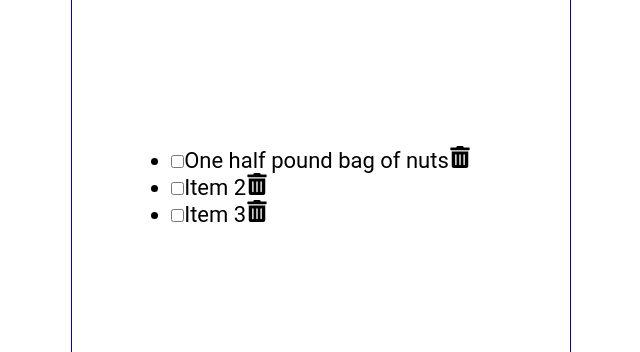
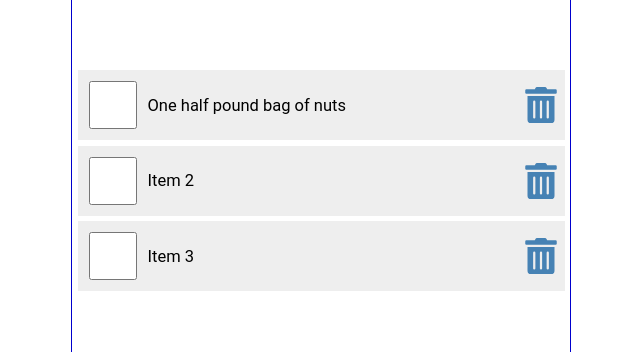
Before and after one commit to 1point21/first-react-app-1, a React (Create React App) app: page / in a window 1280 px wide. Shown: the part 239-591 px from the top of the page, without its empty margins (319-959 px from the left). Built offline with nearby package versions, Linux system fonts and the light colour scheme.

Commit message:
feat: add styles for list elements

```diff
--- a/src/index.css
+++ b/src/index.css
@@ -57,3 +57,62 @@
   display: grid;
   place-content: center;
 }
+
+ul {
+  width: 100%;
+  list-style: none;
+  padding: 0 0.25rem 0.25rem
+}
+
+ul li::before{
+  content: "\200B"
+}
+
+.item{
+  display: flex;
+  justify-content: flex-start;
+  align-items: center;
+  padding: 0.5rem 0 0.5rem 0.5rem;
+  margin: 0.25rem 0;
+  background-color: #eee;
+}
+
+.item:first-child{
+  margin: 0;
+}
+
+.item input[type="checkbox"] {
+  text-align: center;
+  width: 2.5rem;
+  width: 48px;
+  min-width: 48px;
+  height: 2.5rem;
+  height: 48px;
+  min-height: 48px;
+  cursor: pointer;
+  margin-right: 0.5rem;
+}
+
+.item input[type="checkbox"]:focus + label {
+  text-decoration: underline;
+}
+
+.item > label {
+  font-size: 0.75rem;
+  flex-grow: 1;
+}
+
+.item svg {
+  width: 48px;
+  min-width: 48px;
+  height: 36px;
+  font-size: 1rem;
+  color: steelblue;
+  cursor: pointer;
+}
+
+.item svg:focus,
+.item svg:hover {
+  color: red;
+  outline: none;
+}
```
